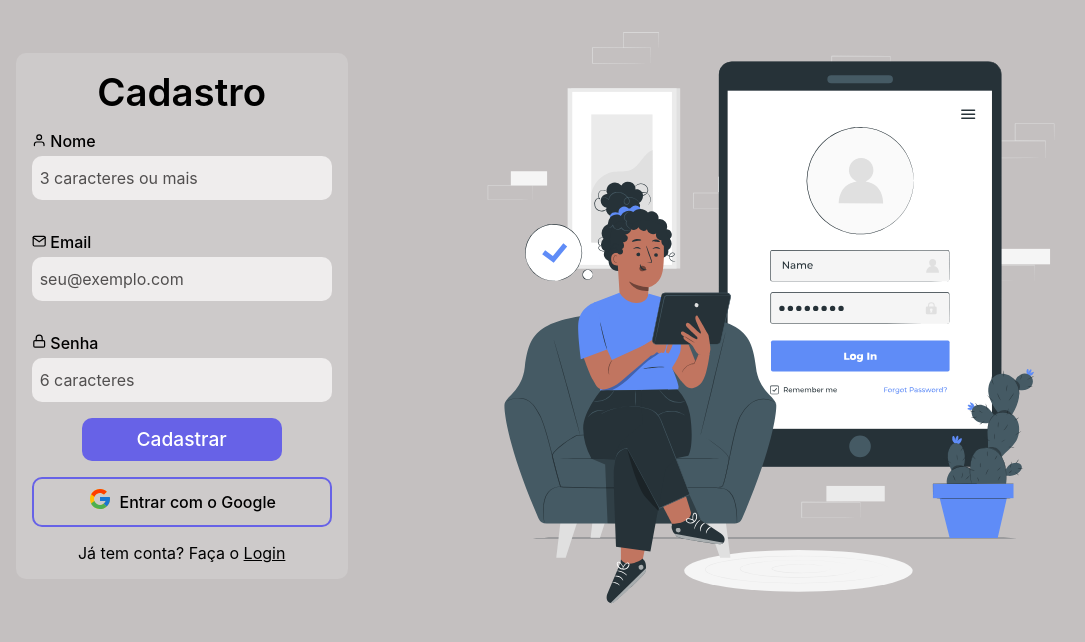
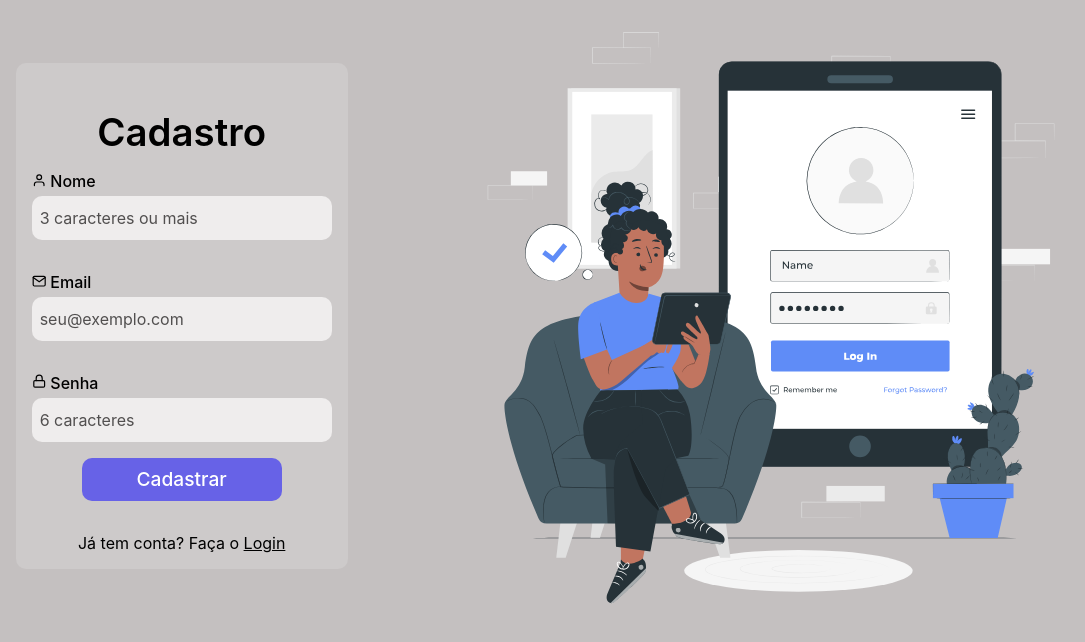
Before and after one commit to monickevelyn/login, a React (Vite) app: page /cadastro in a window 1280 px wide. Shown: the top 642 px of the page, without its empty margins (95-1180 px from the left). Built offline with nearby package versions, Linux system fonts and the light colour scheme.

Commit message:
update btn google

```diff
--- a/index.html
+++ b/index.html
@@ -9,5 +9,6 @@
   <body>
     <div id="root"></div>
     <script type="module" src="/src/main.jsx"></script>
+    <script src="https://accounts.google.com/gsi/client" async></script>
   </body>
 </html>
--- a/src/components/btngoogle/BtnGoogle.jsx
+++ b/src/components/btngoogle/BtnGoogle.jsx
@@ -1,16 +1,24 @@
-import './style.btngoogle.scss'
-import { FcGoogle } from "react-icons/fc";
+export default function BtnGoogle(){
+    function handleCredentialResponse(response) {
+        console.log("Encoded JWT ID token: " + response.credential);
+    }
+    window.onload = function () {
+        google.accounts.id.initialize({
+          client_id: "431589170556-324luts6d23m39ve9bc1rtkkga2pava5.apps.googleusercontent.com",
+          callback: handleCredentialResponse
+        });
 
-export default function BtnGoogle(){
+        google.accounts.id.renderButton(
+          document.getElementById("div-btn"),
+          { theme: "outline", size: "large", type: "standard", shape: "pill", text: "continue_with", logo_alignment: "left" }
+        );
+
+        google.accounts.id.prompt();
+    }
 
     return(
         <>
-        <div className='div-btn'>
-            <button>
-                <span><FcGoogle /></span>
-                <p>Entrar com o Google</p>
-            </button>
-        </div>
+        <div id="div-btn"></div>
         </>
     )
 }
--- a/src/components/btngoogle/style.btngoogle.scss
+++ /dev/null
@@ -1,36 +0,0 @@
-.div-btn {
-    width: 100%;
-    display: flex;
-    flex-direction: row;
-    flex-wrap: wrap;
-    gap: 1em;
-    justify-content: center;
-    align-items: center;
-
-    button {
-        background: none;
-        outline: none;
-        border: none;
-        width: 100%;
-        padding: 0.5em;
-        font-size: 1em;
-        font-weight: 500;
-        border: 2px solid var(--color);
-        border-radius: 10px;
-        cursor: pointer;
-        display: flex;
-        flex-direction: row;
-        flex-wrap: nowrap;
-        justify-content: center;
-        align-items: center;
-        gap: 0.5em;
-    }
-
-    span {
-        font-size: 1.5em;;
-    }
-
-    p {
-        font-size: 1em;
-    }
-}
--- a/src/components/message/style.message.scss
+++ b/src/components/message/style.message.scss
@@ -8,11 +8,9 @@
     text-align: center;
     font-weight: 400;
 }
-
 .error {
     background-color: var(--error);
 }
-
 .sucess {
     background-color: var(--sucess);
 }
--- a/src/pages/FormCadastro.jsx
+++ b/src/pages/FormCadastro.jsx
@@ -2,25 +2,77 @@ import "./style.form.scss";
 import { Link } from "react-router-dom";
 import { useState } from "react";
 import { FiMail, FiLock, FiUser } from "react-icons/fi";
-
 import BtnSubmit from "../form/BtnSubmit";
 import BtnGoogle from "../components/btngoogle/BtnGoogle";
 import Input from "../form/Input";
+import Message from "../components/message/Message";
 
 export default function FormCadastro() {
 
-  const [nome, setNome] = useState()
-  const [senha, setSenha] = useState()
-  const [email, setEmail] = useState()
+  const [dataCadastro, setDataCadastro] = useState({
+    nome: '',
+    email: '',
+    senha: '',
+  })
 
-  const SubmitCadastro = (e) =>{
+  const [msg, setMsg] = useState({
+    type: '',
+    message: '',
+  })
+
+  const SubmitCadastro = async e => {
     e.preventDefault();
-    // validações e mensagem de evento (enviado ou não)
+
+    if(!Validate()) return;
+
+    const saveFormCadastro = true;
+
+    if(saveFormCadastro){
+      setMsg({
+        type: "sucess",
+        message: "Cadastro feito com sucesso."
+      })
+      setDataCadastro ({
+        nome: '',
+        email: '',
+        senha: '',
+      })
+    }else {
+      setMsg({
+        type: "error",
+        message: "Não foi possível fazer o cadastro. Verifique seus dados."
+      })
+    }
   }
+
+  function Validate(){
+    if(dataCadastro.nome.length < 3 || !dataCadastro.nome)
+      return setMsg({
+        type: "error",
+        message: "Nome inválido. Deve-se conter no minímo 3 caracteres"
+      });
+
+    if(dataCadastro.email.length < 10 || !dataCadastro.email)
+      return setMsg({
+        type: "error",
+        message: "Email inválido. Deve-se conter no minímo 10 caracteres"
+      })
+
+    if(dataCadastro.senha.length < 6 || dataCadastro.senha.length > 6  || !dataCadastro.senha)
+      return setMsg({
+        type: "error",
+        message: "Senha inválida. Deve-se conter no 6 caracteres"
+      })
+
+    return true;
+  }
+
+  const valueInput = e => setDataCadastro({ ...dataCadastro, [e.target.name] : e.target.value })
 
   return (
     <>
       <form onSubmit={SubmitCadastro}>
+        { <Message type={msg.type} text={msg.message}/> }
         <h1>Cadastro</h1>
         <div className="input-container">
           <Input
@@ -30,10 +82,8 @@ export default function FormCadastro() {
             name="nome"
             id="nome"
             icon={<FiUser className="icon" />}
-            value={nome}
-            onChange={e => setNome(e.target.value)}
-            minLength="3"
-            maxLength="50"
+            value={dataCadastro.nome}
+            onChange={valueInput}
           />
 
           <Input
@@ -43,10 +93,8 @@ export default function FormCadastro() {
             name="email"
             id="email"
             icon={<FiMail className='icon' />}
-            value={email}
-            onChange={e => setEmail(e.target.value)}
-            minLength="10"
-            maxLength="60"
+            value={dataCadastro.email}
+            onChange={valueInput}
           />
 
           <Input
@@ -56,8 +104,8 @@ export default function FormCadastro() {
             name="senha"
             id="senha"
             icon={<FiLock className='icon' />}
-            value={senha}
-            onChange={e => setSenha(e.target.value)}
+            value={dataCadastro.senha}
+            onChange={valueInput}
             minLength="6"
             maxLength="6"
           />
```
Also changed, not shown: src/components/message/Message.jsx (+2 -9 lines).
